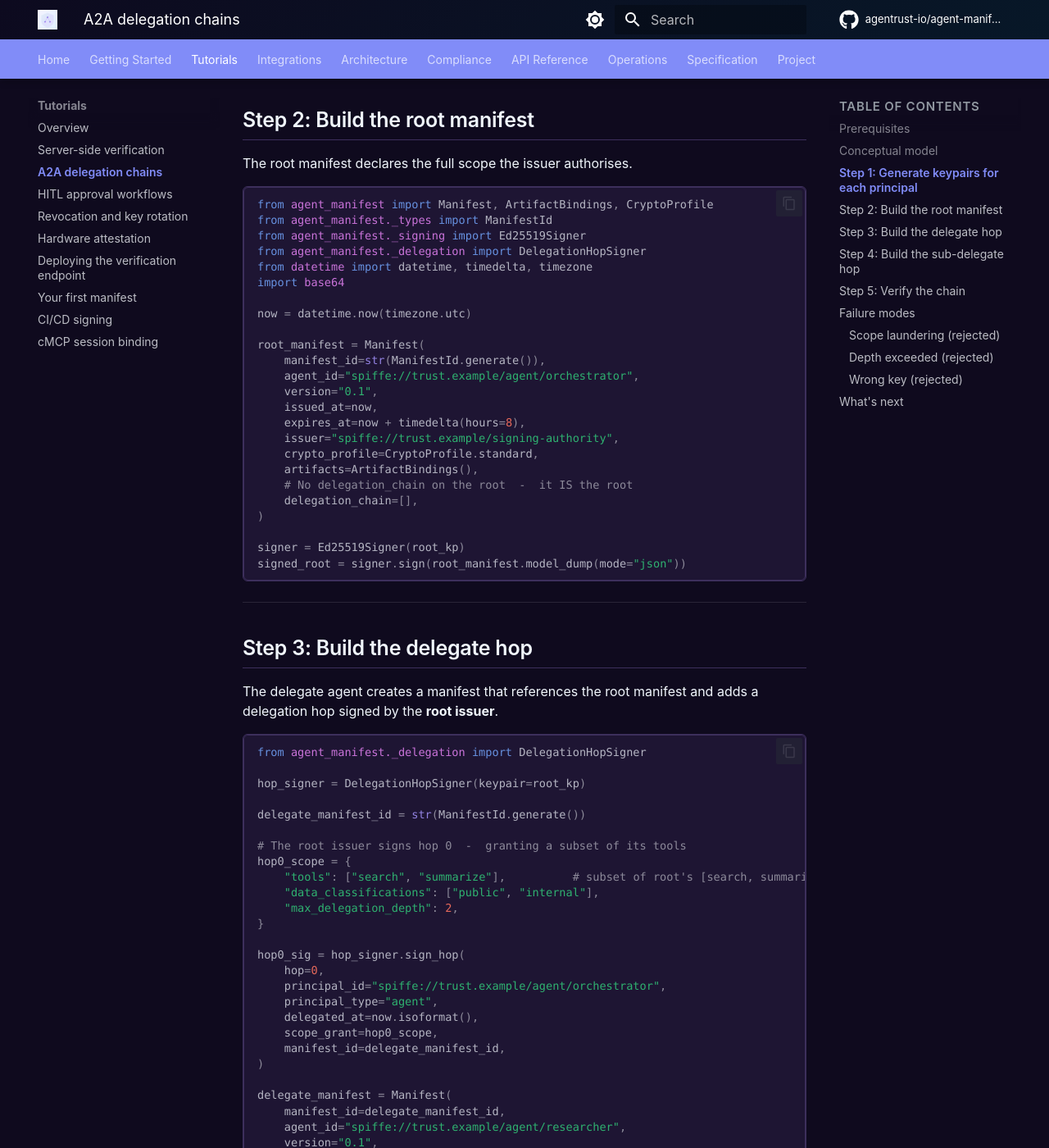
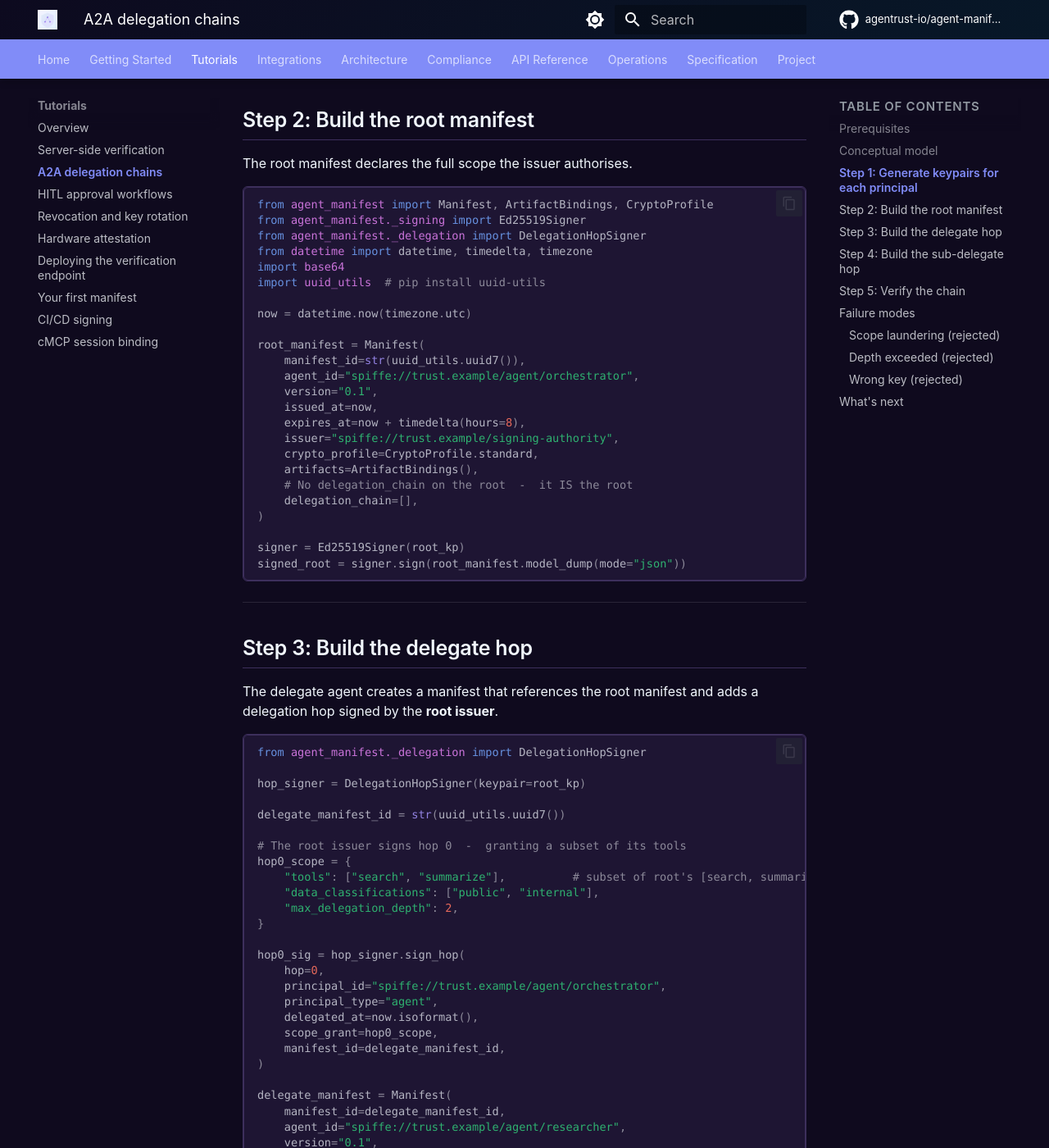
Before and after one commit to agentrust-io/agent-manifest, an MkDocs documentation site: the page built from docs/tutorials/delegation-chains.md, in a window 1280 px wide and 1400 px high, scrolled down 1035 px. Shown: the whole window at 82% size. Built offline with MkDocs 1.6.1 and Material for MkDocs 9.7.7, drawn with Linux system fonts in a browser that asks for light colours; comment, search, counter and statistics services are not loaded; some of the changed text lies outside the part shown.

Commit message:
fix(docs): correct tutorial hallucinations
- Remove calls to ManifestId.generate() which does not exist; replace
  with uuid_utils.uuid7() across your-first-manifest, delegation-chains,
  and hitl-approval-workflows tutorials
- Fix CLI revoke command in revocation-and-key-rotation: manifest_id is
  a positional arg (not --manifest-id), and --key / --crl flags do not
  exist on this command; the CLI revoke only takes --reason, --revoked-by,
  and --output
- Fix broken link in delegation-chains.md: hitl-approvals.md ->
  hitl-approval-workflows.md

Co-Authored-By: Claude Sonnet 4.6 <noreply@anthropic.com>

````diff
--- a/docs/tutorials/delegation-chains.md
+++ b/docs/tutorials/delegation-chains.md
@@ -43,16 +43,16 @@ The root manifest declares the full scope the issuer authorises.
 
 ```python
 from agent_manifest import Manifest, ArtifactBindings, CryptoProfile
-from agent_manifest._types import ManifestId
 from agent_manifest._signing import Ed25519Signer
 from agent_manifest._delegation import DelegationHopSigner
 from datetime import datetime, timedelta, timezone
 import base64
+import uuid_utils  # pip install uuid-utils
 
 now = datetime.now(timezone.utc)
 
 root_manifest = Manifest(
-    manifest_id=str(ManifestId.generate()),
+    manifest_id=str(uuid_utils.uuid7()),
     agent_id="spiffe://trust.example/agent/orchestrator",
     version="0.1",
     issued_at=now,
@@ -79,7 +79,7 @@ from agent_manifest._delegation import DelegationHopSigner
 
 hop_signer = DelegationHopSigner(keypair=root_kp)
 
-delegate_manifest_id = str(ManifestId.generate())
+delegate_manifest_id = str(uuid_utils.uuid7())
 
 # The root issuer signs hop 0  -  granting a subset of its tools
 hop0_scope = {
@@ -127,7 +127,7 @@ signed_delegate = delegate_signer.sign(delegate_manifest.model_dump(mode="json")
 The sub-delegate's manifest adds a second hop signed by the **delegate agent**  -  again narrowing the scope.
 
 ```python
-sub_manifest_id = str(ManifestId.generate())
+sub_manifest_id = str(uuid_utils.uuid7())
 
 # The delegate agent signs hop 1  -  granting only [search] from its [search, summarize]
 hop1_scope = {
@@ -253,5 +253,5 @@ bad_sig = delegate_hop_signer.sign_hop(
 ## What's next
 
 - [Tutorial: Server-side verification](server-side-verification.md)  -  verify delegation chains at the relying party
-- [Tutorial: HITL approval workflows](hitl-approvals.md)  -  require human sign-off within a delegation chain
+- [Tutorial: HITL approval workflows](hitl-approval-workflows.md)  -  require human sign-off within a delegation chain
 - [Examples repository](https://github.com/agentrust-io/examples)
````
Also changed, not shown: docs/tutorials/hitl-approval-workflows.md (+2 -2 lines), docs/tutorials/revocation-and-key-rotation.md (+3 -5 lines), docs/tutorials/your-first-manifest.md (+4 -4 lines).
